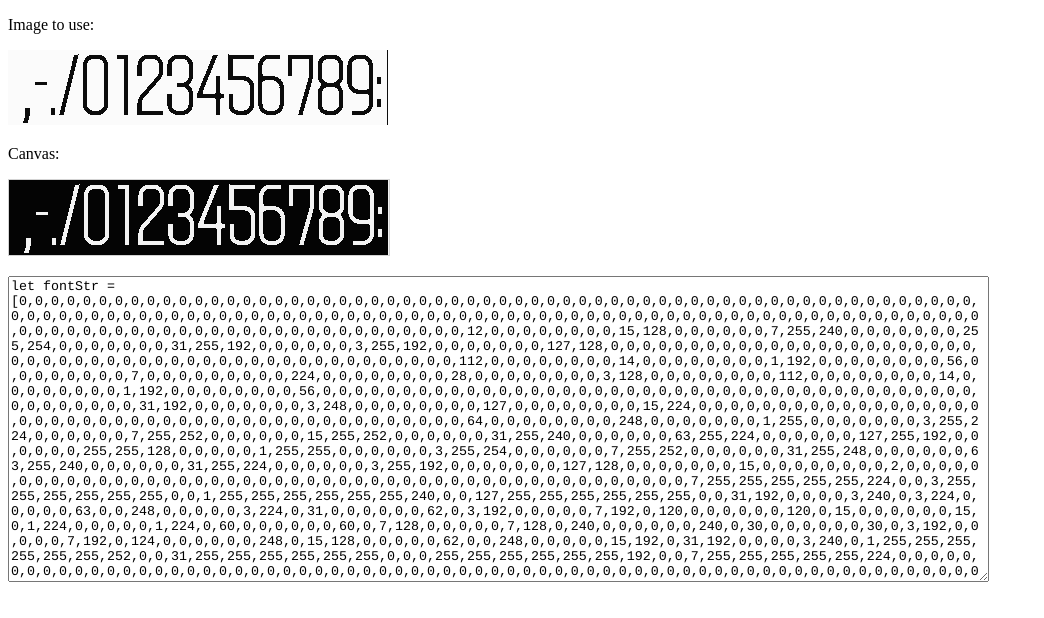
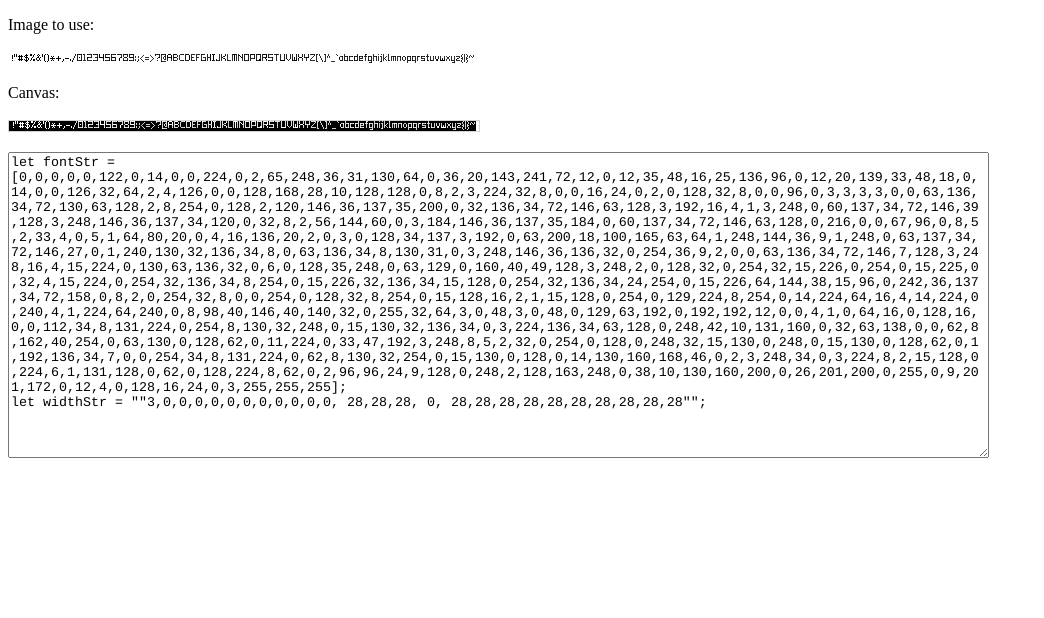
Before and after one commit to yngv27/FontWork, a plain HTML site: page MakeFont/MF2.html in a window 1280 px wide. Shown: the whole page, without its empty margins (0-1044 px from the left). Drawn offline with Linux system fonts and the light colour scheme.

Commit message:
new fonts

```diff
--- a/MakeFont/MF2.html
+++ b/MakeFont/MF2.html
@@ -9,12 +9,14 @@
 <img id="TheFont" width="330" height="20" src="knxt-20.Nums.png" alt="The Font">
 <img id="TheFont" width="800" height="20" src="knxt-20.jv.2.png" alt="The Font">
 <img id="TheFont" width="72" height="15" src="./zap.png" alt="The Font">
+<img id="TheFont" width="380" height="75" src="./atcfont.png" alt="The Font">
+
              -->
-<img id="TheFont" width="380" height="75" src="./atcfont.png" alt="The Font">
+<img id="TheFont" width="470" height="10" src="./6x8s.png" alt="The Font">
 
 <p>Canvas:</p>
 
-<canvas id="myCanvas" width="380" height="75" style="border:1px solid #d3d3d3;">
+<canvas id="myCanvas" width="470" height="10" style="border:1px solid #d3d3d3;">
 Your browser does not support the HTML5 canvas tag.
 </canvas>
 <p>
```
